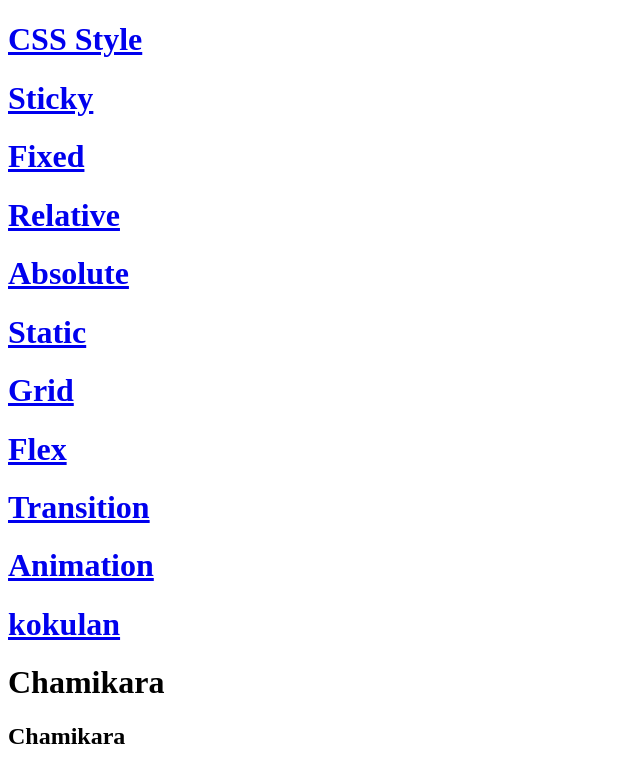
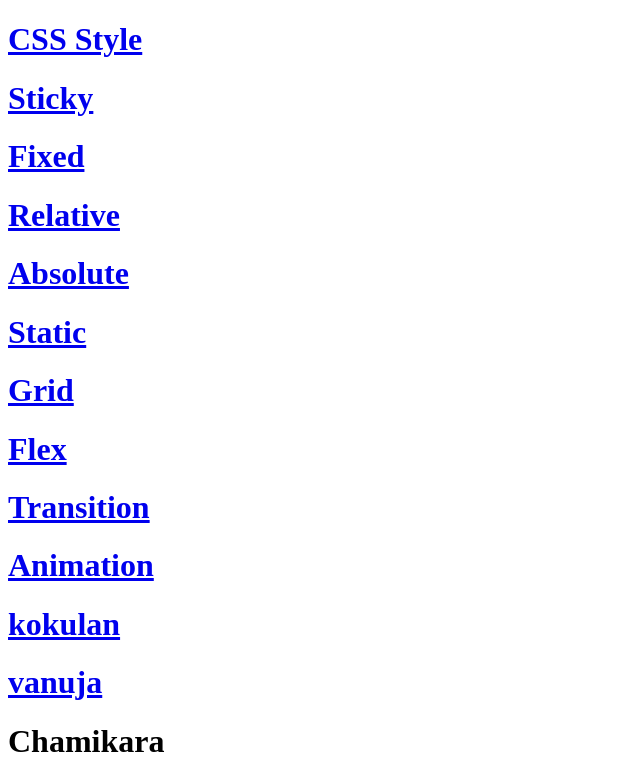
Before and after one commit to Kokulan1992/Demo, a plain HTML site: page index.html in a window 1280 px wide. Shown: the top 767 px of the page, without its empty margins (0-640 px from the left). Drawn offline with Linux system fonts and the light colour scheme.

Commit message:
add my name vanuja

```diff
--- a/index.html
+++ b/index.html
@@ -17,6 +17,7 @@
     <a href="Transition/index.html"><h1>Transition</h1></a>
     <a href="Animation/index.html"><h1>Animation</h1></a>
     <a href="Animation/index.html"><h1>kokulan</h1></a>
+    <a href="Animation/index.html"><h1>vanuja</h1></a>
 
     <!-- this is h tag -->
     <h1>Chamikara</h1>
```
